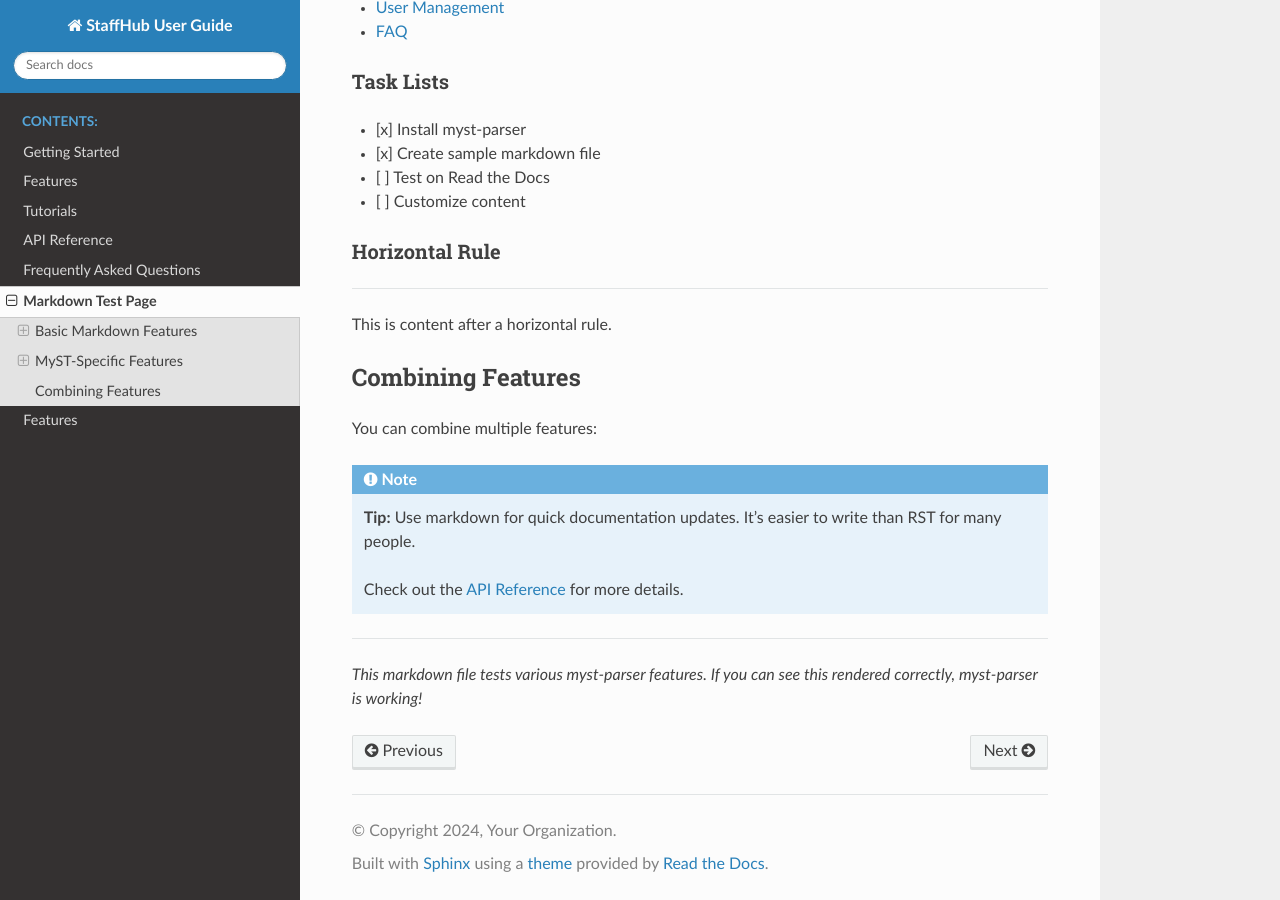
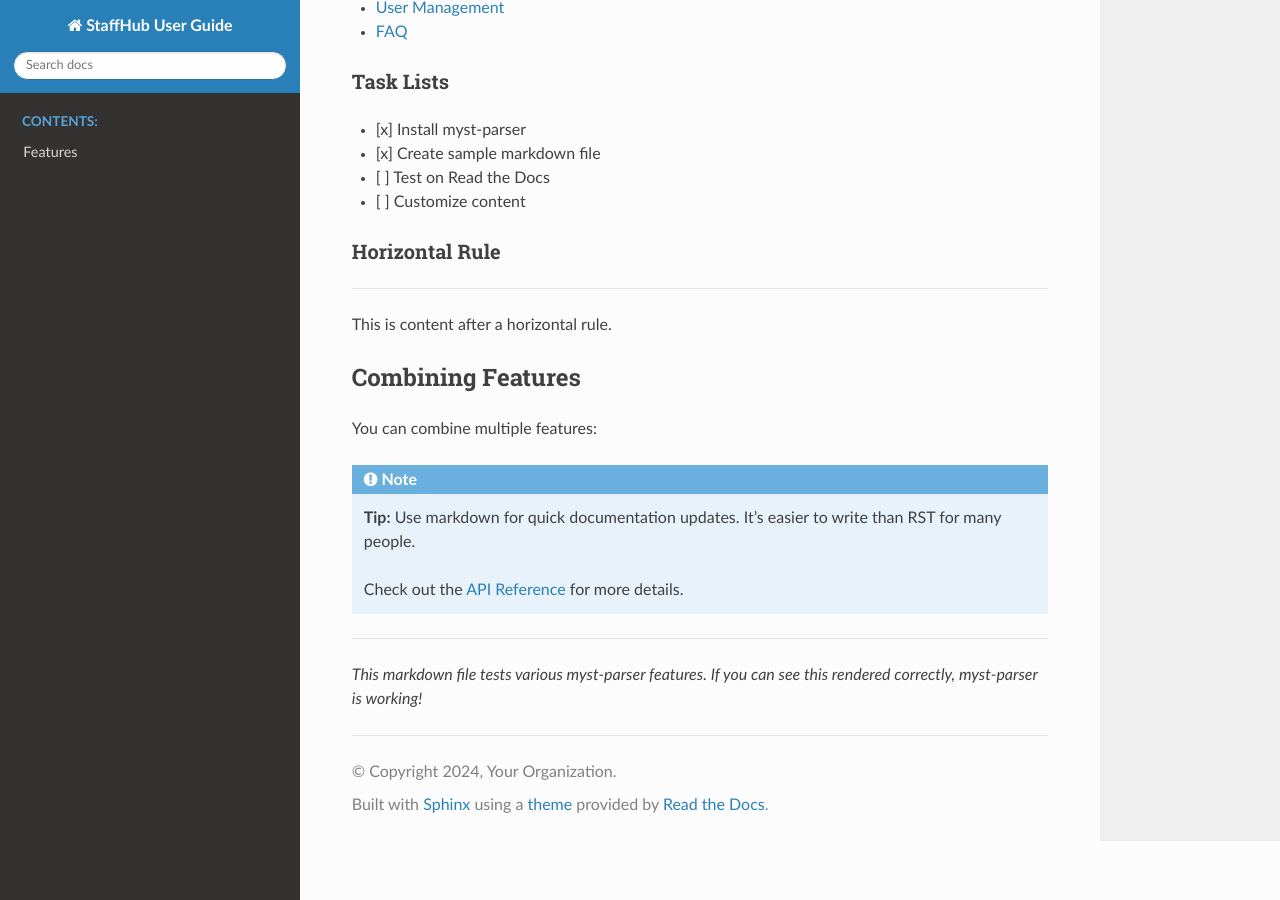
Before and after one commit to arvindder/staffhub-user-guide, a Sphinx documentation site: the page built from docs/markdown-test.md, in a window 1280 px wide and 900 px high, scrolled down 3189 px. Built offline with Sphinx 7.4.7 and the Read the Docs theme 3.1.0, drawn with Linux system fonts in a browser that asks for light colours.

Commit message:
updating links

```diff
--- a/docs/conf.py
+++ b/docs/conf.py
@@ -17,6 +17,7 @@ release = '1.0.0'
 extensions = [
     'sphinx.ext.autodoc',
     'sphinx.ext.viewcode',
+    "sphinx_rtd_theme",
     'myst_parser',  # For Markdown support
 ]
 
@@ -34,5 +35,5 @@ exclude_patterns = ['_build', 'Thumbs.db', '.DS_Store']
 
 html_theme = 'sphinx_rtd_theme'
 html_static_path = ['_static']
-html_logo = '_static/logo.png'  # Optional
-html_favicon = '_static/favicon.ico'  # Optional
+# html_logo = '_static/logo.png'  # Optional
+# html_favicon = '_static/favicon.ico'  # Optional
--- a/docs/index.rst
+++ b/docs/index.rst
@@ -7,12 +7,6 @@ Welcome to StaffHub User Guide's documentation!
    :maxdepth: 2
    :caption: Contents:
 
-   getting-started
-   features/index
-   tutorials/index
-   api-reference
-   faq
-   markdown-test
    hr/leave_application/index
 
 Introduction
```
